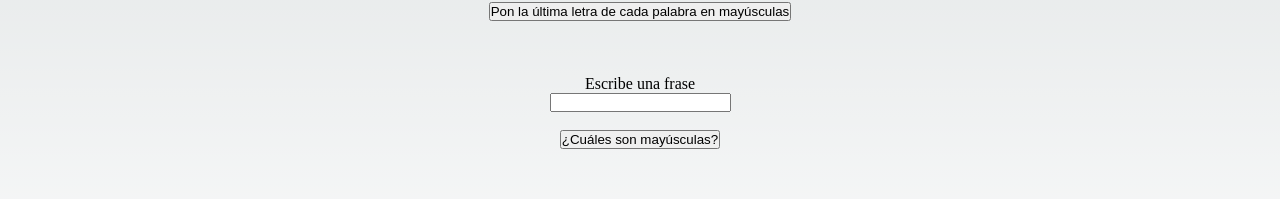
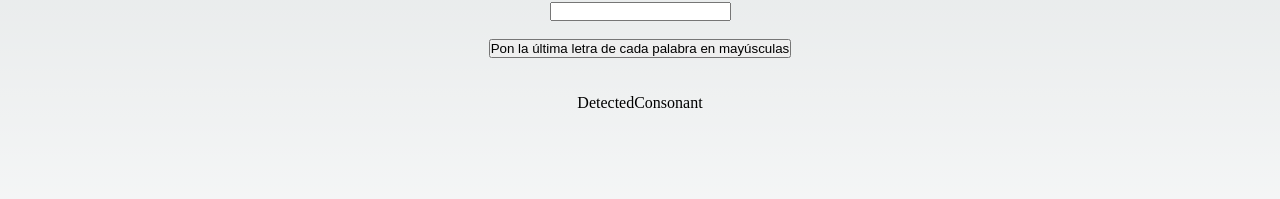
Before and after one commit to Aluonam/pt_061123, a Next.js app: page / in a window 1280 px wide. Shown: the part 390-589 px from the top of the page. Built offline with nearby package versions, Linux system fonts and the light colour scheme; no server answers.

Commit message:
componente DetectedConsonant

```diff
--- /dev/null
+++ b/pages/components/DetectedConsonant.jsx
@@ -0,0 +1,9 @@
+import React from 'react'
+
+const DetectedConsonant = () => {
+  return (
+    <div>DetectedConsonant</div>
+  )
+}
+
+export default DetectedConsonant
--- a/pages/components/DetectedUpperCase.jsx
+++ /dev/null
@@ -1,19 +0,0 @@
-import React, { useState } from 'react'
-
-const DetectedUpperCase = () => {
-
-  const [inputUserText, setInputUserText] = useState()
-  return (
-    <>
-    <br/>
-    <div>Escribe una frase</div>
-    <input onChange={(e)=>{setInputUserText(e.target.value)}}></input>
-    <br/>
-    <button onClick={()=>{}}>¿Cuáles son mayúsculas?</button>
-    {inputUserText}
-
-    </>
-  )
-}
-
-export default DetectedUpperCase
--- a/pages/index.js
+++ b/pages/index.js
@@ -2,7 +2,7 @@ import Head from 'next/head'
 import styles from '@/styles/Home.module.css'
 import TableDataAPI from './components/TableDataAPI'
 import InputLastLetter from './components/InputLastLetter'
-import DetectedUpperCase from './components/DetectedUpperCase'
+import DetectedConsonant from './components/DetectedConsonant'
 
 export default function Home() {
   return (
@@ -18,7 +18,7 @@ export default function Home() {
         <br></br>
         <InputLastLetter></InputLastLetter>
         <br></br>
-        <DetectedUpperCase></DetectedUpperCase>
+        <DetectedConsonant></DetectedConsonant>
       </main>
     </>
   )
```
